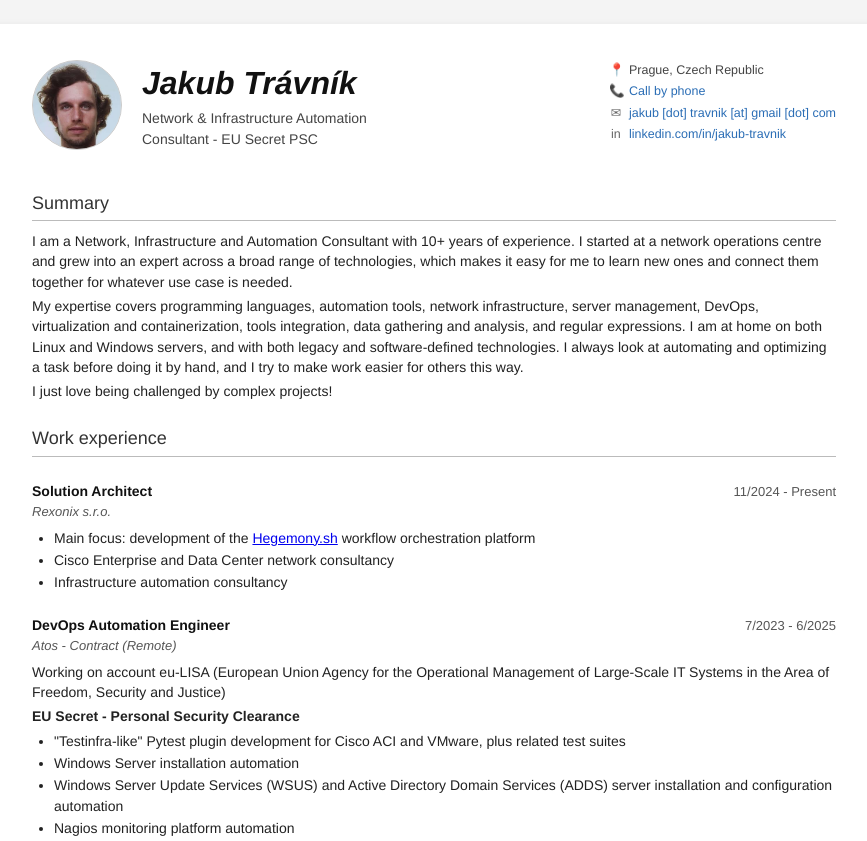
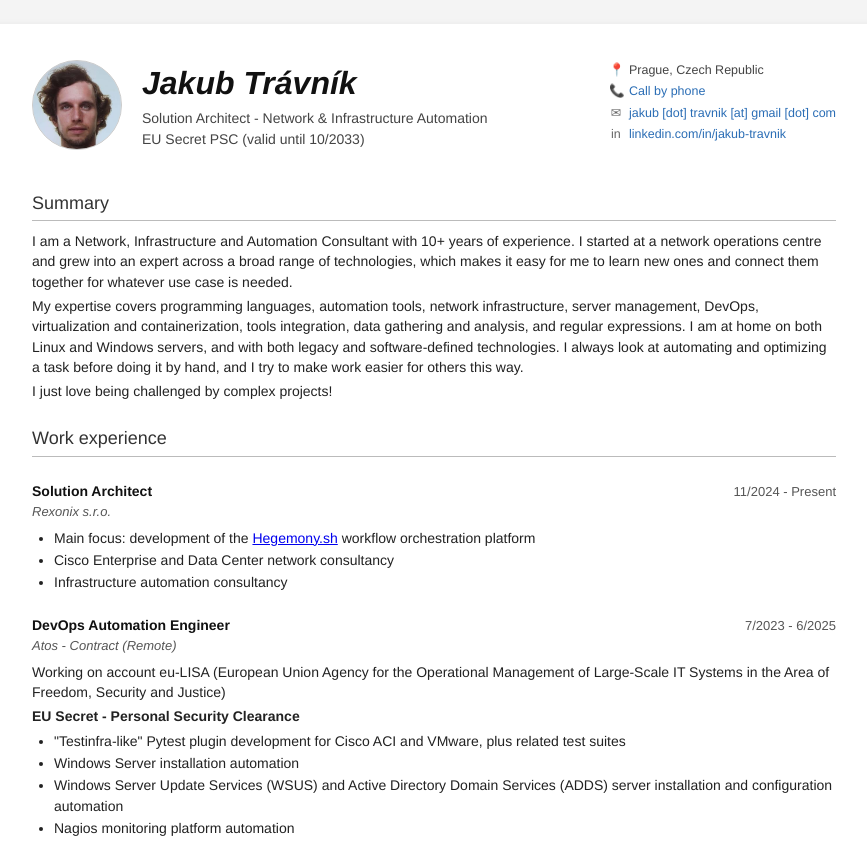
Before and after one commit to tvarohohlavy/tvarohohlavy.github.io, a plain HTML site: page cv/index.html in a window 1280 px wide. Shown: the top 841 px of the page, without its empty margins (206-1073 px from the left). Drawn offline with Linux system fonts and the light colour scheme.

Commit message:
Use Solution Architect title in CV header, add clearance validity
Co-Authored-By: Claude Opus 5.5 <noreply@anthropic.com>
Claude-Session: https://claude.ai/code/session_01Ur4SnvtwganGXvnfPzLKyU
Signed-off-by: Jakub Trávník <jakub.travnik@gmail.com>

```diff
--- a/cv/index.html
+++ b/cv/index.html
@@ -4,7 +4,7 @@
 <meta charset="UTF-8">
 <meta name="viewport" content="width=device-width, initial-scale=1.0">
 <title>Jakub Trávník - CV</title>
-<meta name="description" content="CV of Jakub Trávník, Network &amp; Infrastructure Automation Consultant based in Prague, Czech Republic.">
+<meta name="description" content="CV of Jakub Trávník, Solution Architect for Network &amp; Infrastructure Automation, based in Prague, Czech Republic.">
 <style>
   * { box-sizing: border-box; }
   body {
@@ -151,7 +151,7 @@
     </div>
     <div class="name">
       <h1>Jakub Trávník</h1>
-      <div class="title">Network &amp; Infrastructure Automation<br>Consultant - EU Secret PSC</div>
+      <div class="title">Solution Architect - Network &amp; Infrastructure Automation<br>EU Secret PSC (valid until 10/2033)</div>
     </div>
     <div class="contact">
       <div><span class="icon">📍</span> Prague, Czech Republic</div>
```
